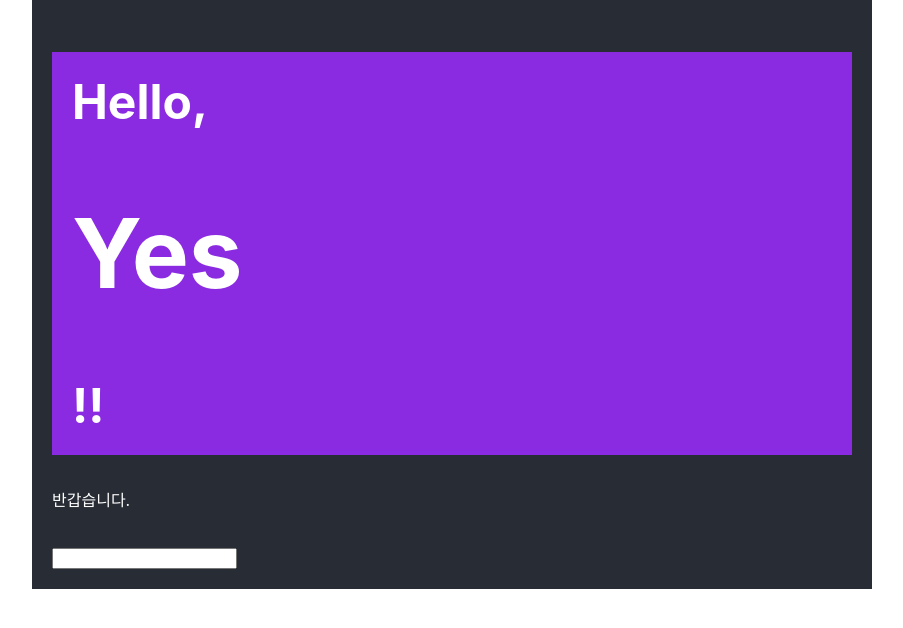
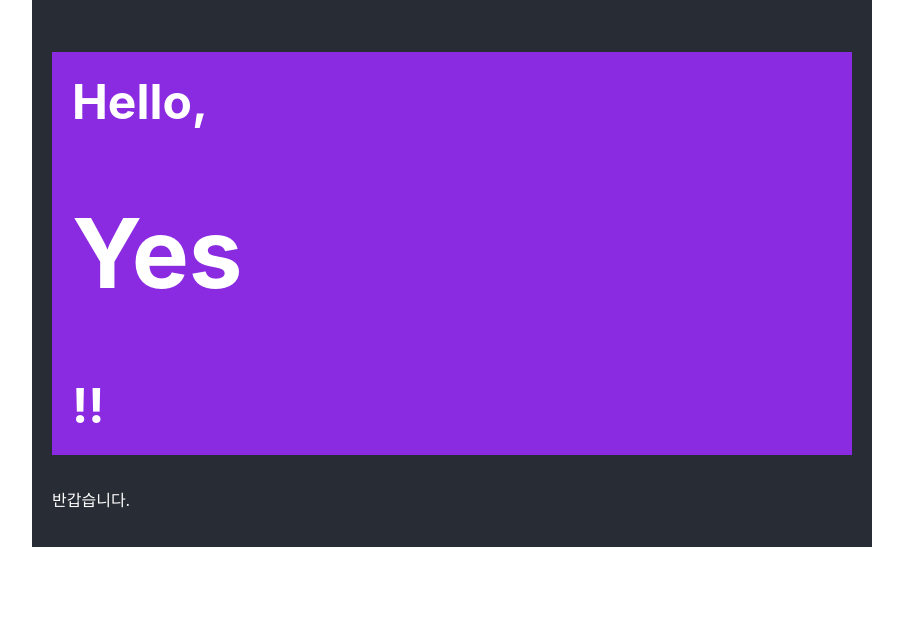
Before and after one commit to K0hun/React, a React (Create React App) app: page / in a window 1280 px wide. Shown: the top 628 px of the page, without its empty margins (188-1091 px from the left). Built offline with nearby package versions, Linux system fonts and the light colour scheme.

Commit message:
jsx 문법 - 주석 사용방법 + 활용 방법

```diff
--- a/src/App.tsx
+++ b/src/App.tsx
@@ -1,6 +1,14 @@
 import React from "react";
 import logo from "./logo.svg";
 import "./App.css";
+
+{
+  /*
+  작성자 : 1ch
+  작성일 : 2030.5.30
+  내용 : 기능에 대한 내용
+  */
+}
 
 function App() {
   let name = "리액트";
@@ -12,8 +20,7 @@ function App() {
         {name === "리액트" ? <h1>Yes</h1> : null}!!
       </h1>
       <p>반갑습니다.</p>
-      <br/>
-      <input/>
+      {/*주석문 사용하는 방법*/}
     </div>
   );
 }
```
